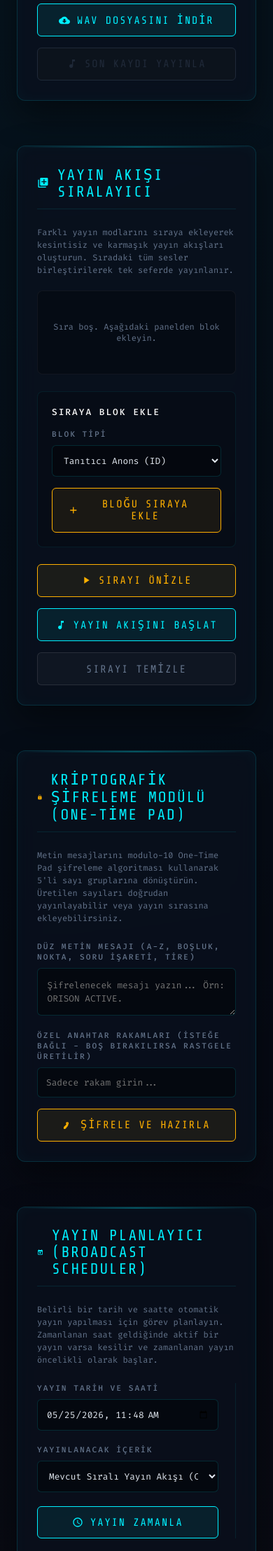
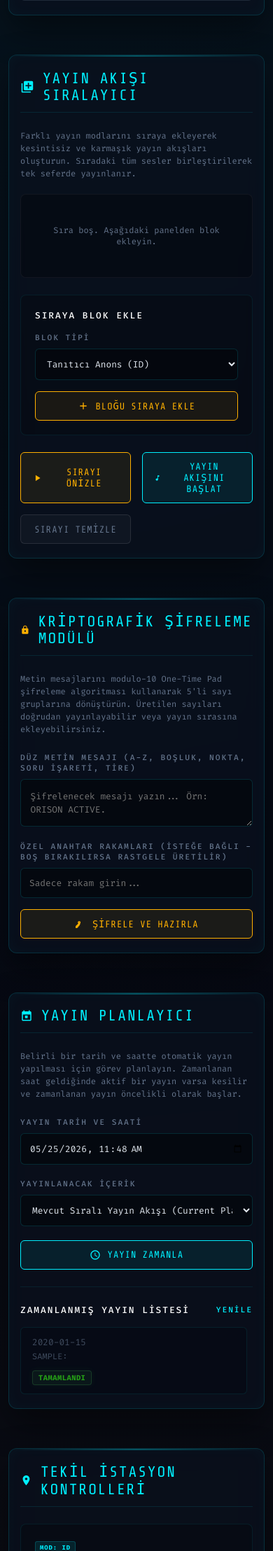
Before and after one commit to cagriakyurt/orison-station, a Flask app: page / in a window 390 px wide. Shown: the part 1544-3760 px from the top of the page at 70% size. Run offline with Flask 3, Linux system fonts and the light colour scheme; tables that the repository leaves empty hold one stand-in row (values such as "Sample post").

Commit message:
UI refinement: remove card title parentheticals and optimize mobile viewport layouts

```diff
--- a/web/templates/index.html
+++ b/web/templates/index.html
@@ -939,6 +939,76 @@
             height: 16px;
             fill: currentColor;
         }
+
+        /* Responsive Mobile Layout Adjustments */
+        .scheduler-form-col {
+            border-right: 1px solid rgba(0, 240, 255, 0.08);
+            padding-right: 1.5rem;
+        }
+
+        .playlist-item-left {
+            min-width: 0;
+        }
+
+        .playlist-item-details {
+            min-width: 0;
+        }
+
+        @media (max-width: 767px) {
+            .scheduler-form-col {
+                border-right: none;
+                border-bottom: 1px solid rgba(0, 240, 255, 0.08);
+                padding-right: 0;
+                padding-bottom: 1.5rem;
+            }
+        }
+
+        @media (max-width: 600px) {
+            body {
+                padding: 1.5rem 0.75rem;
+            }
+            .card {
+                padding: 1.25rem 1rem;
+                margin-bottom: 1.5rem;
+            }
+            .header-title {
+                font-size: 2.2rem !important;
+                letter-spacing: 3px !important;
+            }
+            .header-info {
+                text-align: left;
+                width: 100%;
+            }
+            .status-display {
+                flex-direction: column;
+                align-items: flex-start;
+                gap: 1rem;
+            }
+            .waveform {
+                align-self: center;
+                width: 100%;
+                justify-content: center;
+            }
+            #otpCiphertextDisplay, #otpKeyDisplay {
+                font-size: 1rem !important;
+                letter-spacing: 1px !important;
+                word-break: break-all;
+            }
+            .btn {
+                padding: 0.75rem 1rem;
+                font-size: 0.85rem;
+                letter-spacing: 1px;
+            }
+            .schedule-item {
+                flex-direction: column;
+                align-items: flex-start;
+                gap: 0.75rem;
+            }
+            .schedule-actions {
+                width: 100%;
+                justify-content: space-between;
+            }
+        }
     </style>
 </head>
 <body>
@@ -1170,7 +1240,7 @@
             <div class="card">
                 <div class="card-title">
                     <svg viewBox="0 0 24 24" style="width:18px;height:18px;fill:var(--accent-orange);"><path d="M18 8h-1V6c0-2.76-2.24-5-5-5S7 3.24 7 6v2H6c-1.1 0-2 .9-2 2v10c0 1.1.9 2 2 2h12c1.1 0 2-.9 2-2V10c0-1.1-.9-2-2-2zm-6 9c-1.1 0-2-.9-2-2s.9-2 2-2 2 .9 2 2-.9 2-2 2zm3.1-9H8.9V6c0-1.71 1.39-3.1 3.1-3.1 1.71 0 3.1 1.39 3.1 3.1v2z"/></svg>
-                    Kriptografik Şifreleme Modülü (One-Time Pad)
+                    Kriptografik Şifreleme Modülü
                 </div>
                 <p style="font-size: 0.75rem; color: var(--text-secondary); margin-bottom: 1.5rem; line-height: 1.5;">
                     Metin mesajlarını modulo-10 One-Time Pad şifreleme algoritması kullanarak 5'li sayı gruplarına dönüştürün. Üretilen sayıları doğrudan yayınlayabilir veya yayın sırasına ekleyebilirsiniz.
@@ -1231,7 +1301,7 @@
             <div class="card">
                 <div class="card-title">
                     <svg viewBox="0 0 24 24" style="width:18px;height:18px;fill:var(--accent-cyan);"><path d="M19 4h-1V2h-2v2H8V2H6v2H5c-1.11 0-1.99.9-1.99 2L3 20c0 1.1.89 2 2 2h14c1.1 0 2-.9 2-2V6c0-1.1-.9-2-2-2zm0 16H5V10h14v10zm-5-8h-5v5h5v-5z"/></svg>
-                    Yayın Planlayıcı (Broadcast Scheduler)
+                    Yayın Planlayıcı
                 </div>
                 <p style="font-size: 0.75rem; color: var(--text-secondary); margin-bottom: 1.5rem; line-height: 1.5;">
                     Belirli bir tarih ve saatte otomatik yayın yapılması için görev planlayın. Zamanlanan saat geldiğinde aktif bir yayın varsa kesilir ve zamanlanan yayın öncelikli olarak başlar.
@@ -1239,7 +1309,7 @@
 
                 <div class="scheduler-grid">
                     <!-- Left Column: Add Schedule Form -->
-                    <div style="border-right: 1px solid rgba(0, 240, 255, 0.08); padding-right: 1.5rem;">
+                    <div class="scheduler-form-col">
                         <div class="form-group">
                             <label class="form-label">Yayın Tarih ve Saati</label>
                             <input type="datetime-local" id="schedTime" step="60">
```
